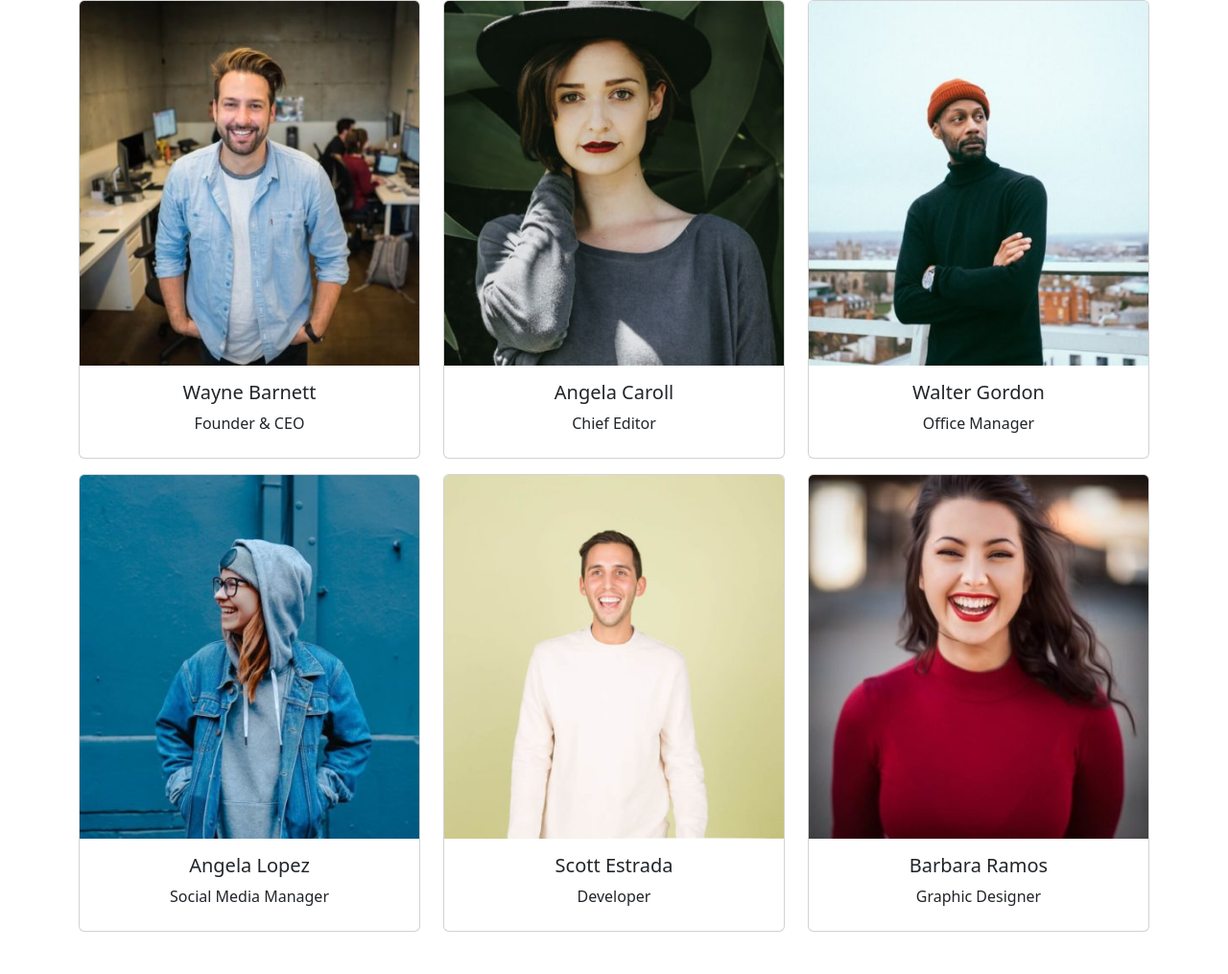
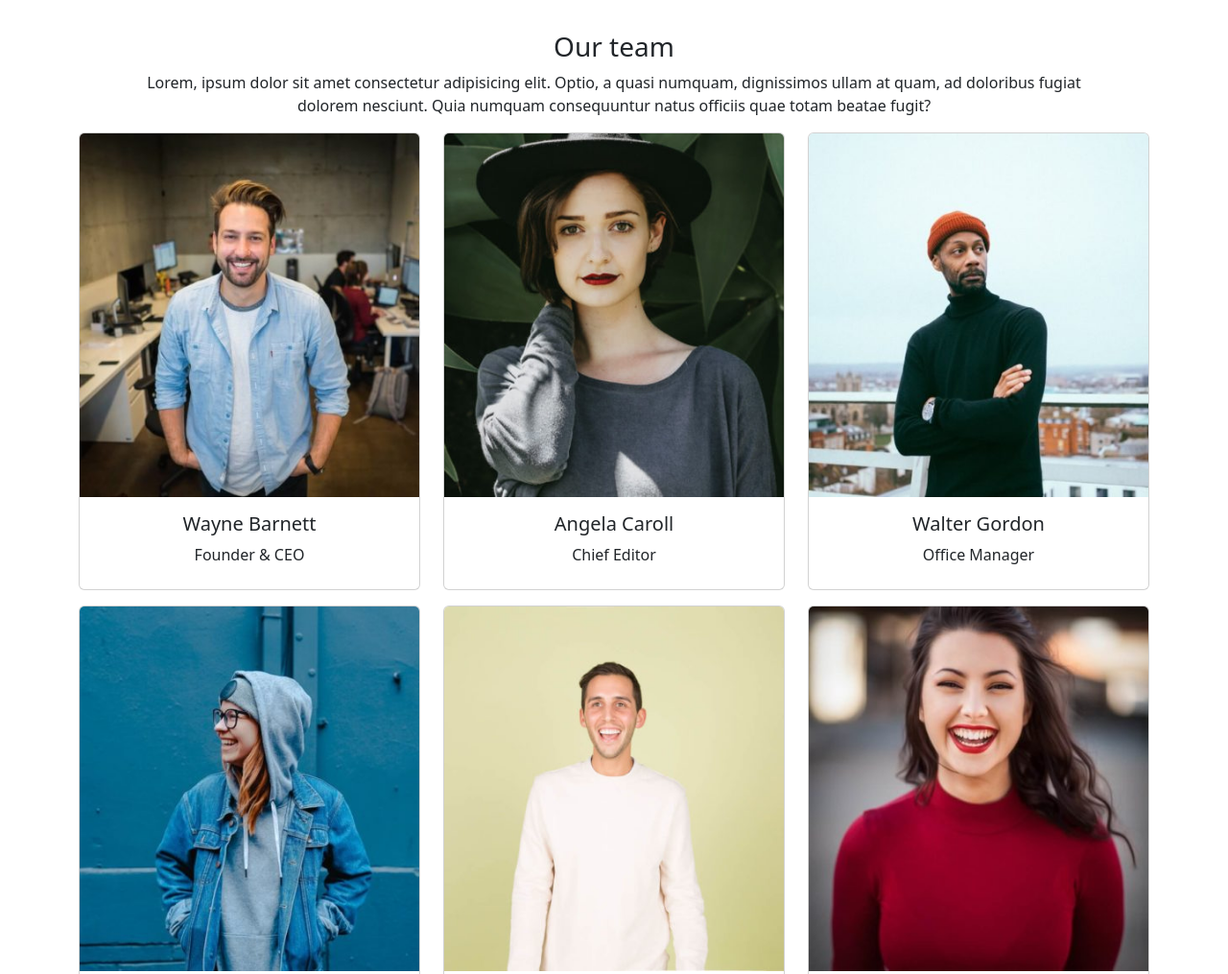
Before and after one commit to StefDev1801/js-our-team, a plain HTML site: page index.html in a window 1280 px wide. Shown: the top 1015 px of the page at 96% size. Before the commit the page ends 971 px from the top, so only its background shows below. Drawn offline with nearby package versions, Linux system fonts and the light colour scheme.

Commit message:
add some writing above the cards

```diff
--- a/assets/css/style.css
+++ b/assets/css/style.css
@@ -0,0 +1,11 @@
+body{
+    margin-top: 2rem;
+    margin-bottom: 2rem;
+
+}
+header
+{
+    text-align: center;
+    width: 80%;
+    margin: auto;
+}
--- a/index.html
+++ b/index.html
@@ -11,6 +11,13 @@
 </head>
 
 <body>
+    <header>
+        <h3>Our team</h3>
+        <p>Lorem, ipsum dolor sit amet consectetur adipisicing elit. Optio, a quasi numquam, dignissimos ullam at quam,
+            ad
+            doloribus fugiat dolorem nesciunt. Quia numquam consequuntur natus officiis quae totam beatae fugit?</p>
+    </header>
+    <main>
         <div class="container">
             <div class="row gy-3">
                 <!-- <div class="col-4"></div>
@@ -20,6 +27,9 @@
             </div>
 
         </div>
+    </main>
+
+
 
 
 
```
Lines whose indentation alone changed are shown as unchanged.
